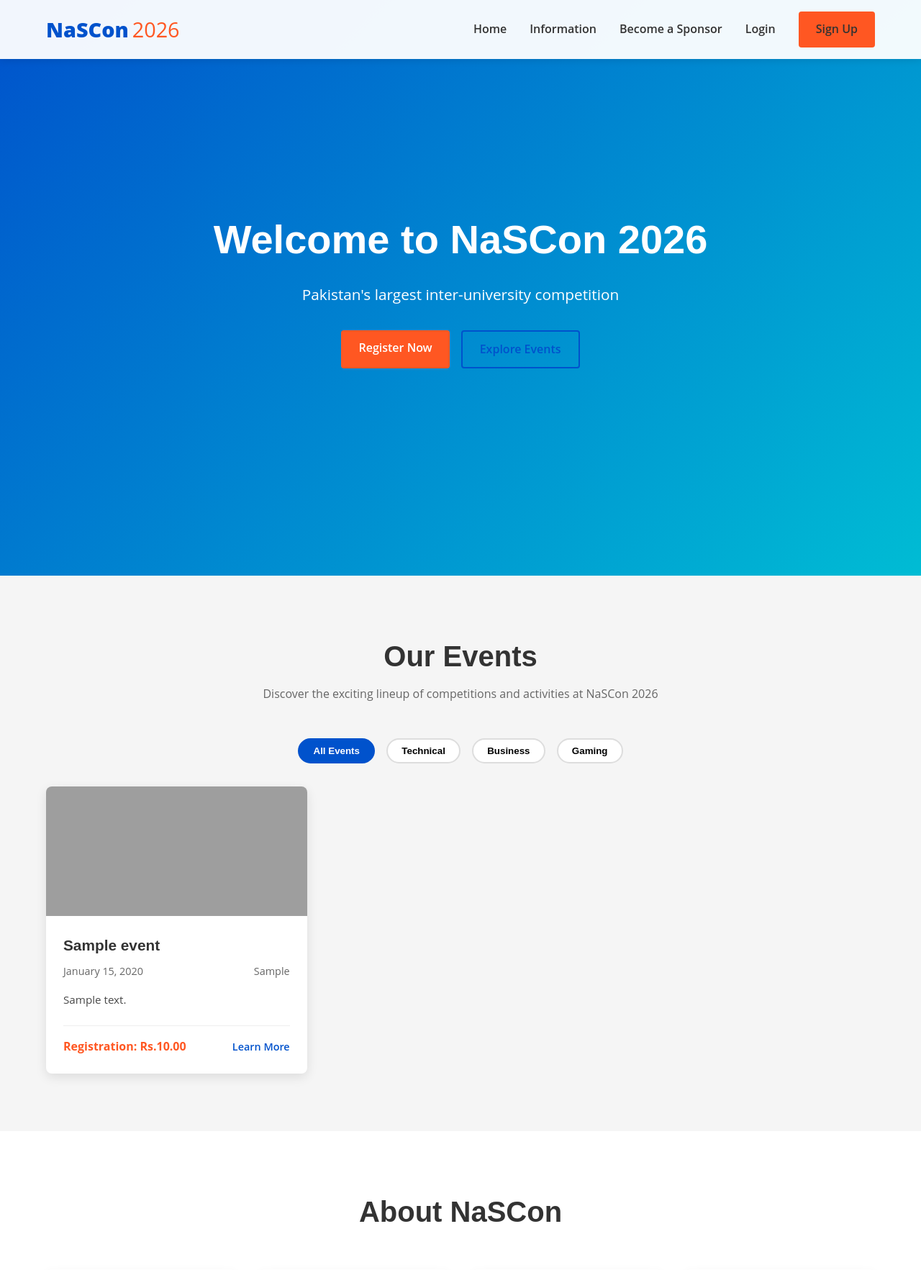
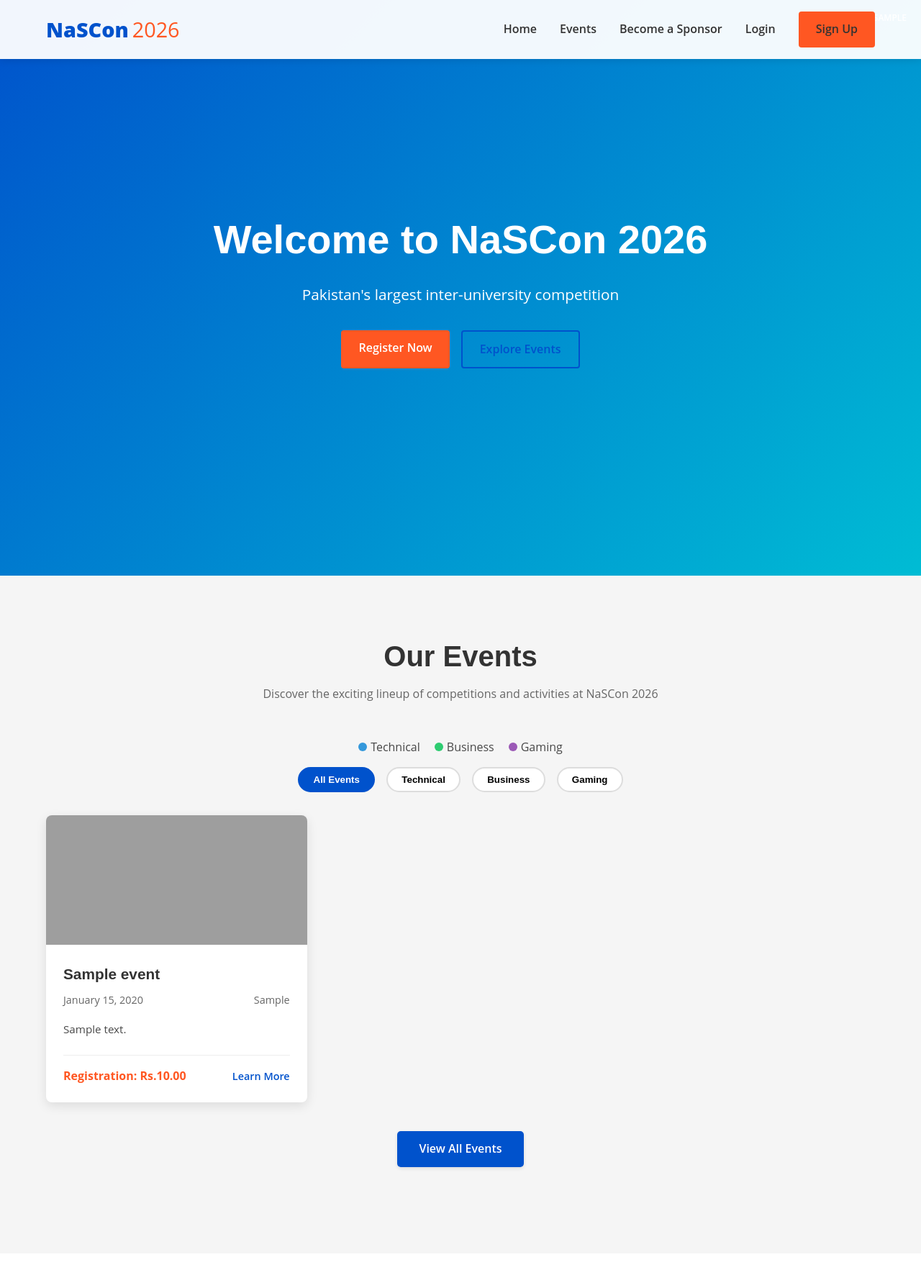
Before and after one commit to RafayAhmad7548/Nascon26, a Django app: page / in a window 1280 px wide. Shown: the top 1765 px of the page at 72% size. Run offline with Django 5.2, Linux system fonts and the light colour scheme; tables that the repository leaves empty hold one stand-in row (values such as "Sample post"); grey boxes are pictures that could not be loaded.

Commit message:
did something

```diff
--- a/Nascon26/settings.py
+++ b/Nascon26/settings.py
@@ -120,7 +120,6 @@
 # https://docs.djangoproject.com/en/5.2/howto/static-files/
 
 STATIC_URL = 'static/'
-
 # Default primary key field type
 # https://docs.djangoproject.com/en/5.2/ref/settings/#default-auto-field
 
--- a/nascon/models.py
+++ b/nascon/models.py
@@ -26,6 +26,19 @@
 
 
 class Event(models.Model):
+    CATEGORY_CHOICES = [
+        ('technical', 'Technical'),
+        ('business', 'Business'),
+        ('gaming', 'Gaming'),
+        ('general', 'General'),
+    ]
+
+    category = models.CharField(
+        max_length=20,
+        choices=CATEGORY_CHOICES,
+        default='general'
+    )
+
     event_id = models.AutoField(primary_key=True)
     organizer_id = models.ForeignKey(User, on_delete=models.CASCADE, related_name='organizers')
     judge_id = models.ForeignKey(User, on_delete=models.CASCADE, related_name='judges')
--- a/nascon/static/nascon/css/main.css
+++ b/nascon/static/nascon/css/main.css
@@ -207,6 +207,96 @@
   .events-section {
     background-color: var(--light-color);
   }
+
+  /* All Events button styling */
+  .view-all-events {
+    width: 100%;
+    text-align: center;
+    margin: 40px 0;
+  }
+
+  .all-events-button {
+    display: inline-block;
+    padding: 12px 30px;
+    background-color: var(--primary-color); /* or any color you want */
+    color: white;
+    text-decoration: none;
+    border-radius: 5px;
+    font-weight: 600;
+    font-size: 16px;
+    transition: all 0.3s ease;
+    box-shadow: 0 2px 5px rgba(0,0,0,0.1);
+  }
+
+  .all-events-button:hover {
+    background-color: #2980b9; /* Darker shade for hover effect */
+    transform: translateY(-2px);
+    box-shadow: 0 4px 8px rgba(0,0,0,0.2);
+  }
+
+  /* Category badges */
+.category-badge {
+  position: absolute;
+  top: 10px;
+  right: 10px;
+  padding: 5px 10px;
+  border-radius: 4px;
+  font-size: 12px;
+  font-weight: 600;
+  text-transform: uppercase;
+  color: white;
+}
+
+.category-badge.technical {
+  background-color: #3498db; /* Blue for technical */
+}
+
+.category-badge.business {
+  background-color: #2ecc71; /* Green for business */
+}
+
+.category-badge.gaming {
+  background-color: #9b59b6; /* Purple for gaming */
+}
+
+.category-badge.general {
+  background-color: #95a5a6; /* Gray for general */
+}
+
+.event-card[data-category="technical"] {
+  border-left: 4px solid #3498db;
+}
+
+.event-card[data-category="business"] {
+  border-left: 4px solid #2ecc71;
+}
+
+.event-card[data-category="gaming"] {
+  border-left: 4px solid #9b59b6;
+}
+
+.category-legend {
+  display: flex;
+  justify-content: center;
+  gap: 20px;
+  margin-bottom: 15px;
+}
+
+.legend-item {
+  display: flex;
+  align-items: center;
+  gap: 5px;
+}
+
+.color-dot {
+  width: 12px;
+  height: 12px;
+  border-radius: 50%;
+}
+
+.color-dot.technical { background-color: #3498db; }
+.color-dot.business { background-color: #2ecc71; }
+.color-dot.gaming { background-color: #9b59b6; }
 
   .events-section h2, .information-section h2, .sponsor-section h2 {
     text-align: center;
--- a/nascon/templates/base.html
+++ b/nascon/templates/base.html
@@ -29,7 +29,7 @@
                     </button>
                     <ul class="nav-links">
                         <li><a href="{% url 'home' %}">Home</a></li>
-                        <li><a href="#information">Information</a></li>
+                        <li><a href="{% url 'events' %}">Events</a></li>
                         <li><a href="{% url 'sponsor' %}">Become a Sponsor</a></li>
                         {% if request.session.user_id %}
                             <!-- User is logged in -->
@@ -61,7 +61,7 @@
                     <div class="footer-links">
                         <ul>
                             <li><a href="{% url 'home' %}">Home</a></li>
-                            <li><a href="#information">Information</a></li>
+                            <li><a href="{% url 'events' %}">Events</a></li>
                             <li><a href="{% url 'sponsor' %}">Become a Sponsor</a></li>
                             <li><a href="#register">Register Now</a></li>
                         </ul>
--- a/nascon/templates/nascon/home.html
+++ b/nascon/templates/nascon/home.html
@@ -28,8 +28,23 @@
         <h2>Our Events</h2>
         <p class="section-description">Discover the exciting lineup of competitions and activities at NaSCon 2026</p>
 
+        <div class="category-legend">
+            <div class="legend-item">
+                <span class="color-dot technical"></span>
+                <span>Technical</span>
+            </div>
+            <div class="legend-item">
+                <span class="color-dot business"></span>
+                <span>Business</span>
+            </div>
+            <div class="legend-item">
+                <span class="color-dot gaming"></span>
+                <span>Gaming</span>
+            </div>
+        </div>
+
         <div class="event-filters">
-            <button class="filter-button active" data-filter="all">All Events</button>
+            <button class="filter-button active" class="color-dot gaming" data-filter="all">All Events</button>
             <button class="filter-button" data-filter="technical">Technical</button>
             <button class="filter-button" data-filter="business">Business</button>
             <button class="filter-button" data-filter="gaming">Gaming</button>
@@ -38,11 +53,14 @@
         <div class="events-container">
             {% if events %}
                 {% for event in events %}
-                    <div class="event-card" data-category="{{ event.category|default:'general'|lower }}">
-                        <div class="event-image">
-                            <!-- Placeholder image - in production, this could be dynamically loaded -->
-                            <img src="{% static 'nascon/images/event-placeholder.jpg' %}" alt="{{ event.event_name }}">
+                <div class="event-card" data-category="{{ event.category|default:'general'|lower }}">
+                    <div class="event-image">
+                        <!-- Add category badge here -->
+                        <div class="category-badge {{ event.category|default:'general'|lower }}">
+                            {{ event.category|default:"General" }}
                         </div>
+                          <img src="{% static 'nascon/images/event-placeholder.jpg' %}" alt="{{ event.event_name }}">
+                    </div>
                         <div class="event-details">
                             <h3>{{ event.event_name }}</h3>
                             <div class="event-meta">
@@ -60,6 +78,9 @@
             {% else %}
                 <p class="no-events-message">No events available at the moment. Check back soon!</p>
             {% endif %}
+        </div>
+        <div class="view-all-events">
+            <a href="{% url 'events' %}" class="all-events-button">View All Events</a>
         </div>
     </div>
 </section>
--- a/nascon/urls.py
+++ b/nascon/urls.py
@@ -3,6 +3,7 @@
 
 urlpatterns = [
     path('', views.index, name="home"),
+    path('events/', views.events_view, name='events'),
     path('sponsor/', views.sponsor_view, name="sponsor"),
     path('sponsor/events/', views.sponsor_events_view, name="sponsor_events"),
     path('sponsor/confirm/', views.sponsor_confirm_view, name="sponsor_confirm"),
--- a/nascon/views.py
+++ b/nascon/views.py
@@ -117,6 +117,10 @@
         'events': events
     })
 
+def events_view(request):
+    events = Event.objects.all().order_by('date_time')
+    return render(request, 'nascon/events.html', {'events': events})
+
 def sponsor_confirm_view(request):
     """Handle form submission and show confirmation"""
     if request.method == 'POST':
```
Also changed, not shown: nascon/templates/nascon/events.html (added, +89 -0 lines), nascon/migrations/0002_alter_user_role.py (added).
